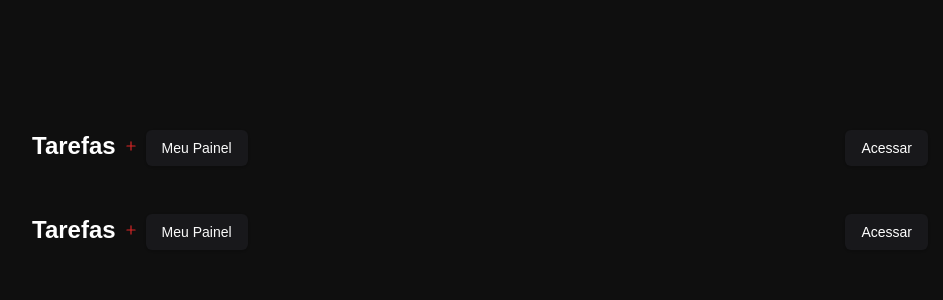
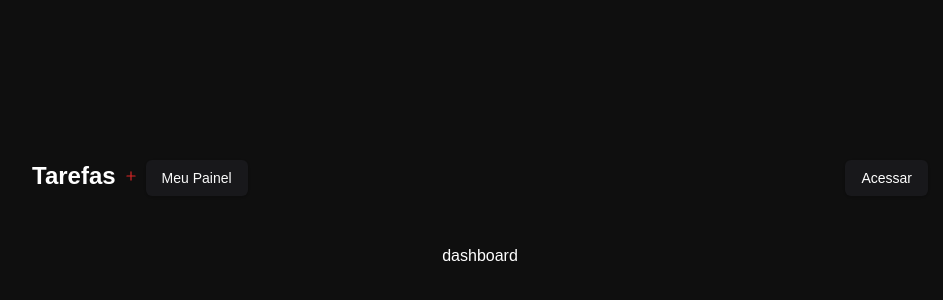
Before and after one commit to NosborCT/board_tarefas, a Next.js app: page /pages/dashboard in a window 1280 px wide. Shown: the part 186-486 px from the top of the page, without its empty margins (160-1103 px from the left). Built offline with nearby package versions, Linux system fonts and the light colour scheme.

Commit message:
fix: retirando o header das paginas

```diff
--- a/app/pages/dashboard/page.tsx
+++ b/app/pages/dashboard/page.tsx
@@ -8,7 +8,7 @@ export const metadata: Metadata = {
 const Dashboard = () => {
   return (
     <>
-      <Header />
+    <h1> dashboard</h1>
     </>
   );
 };
```
